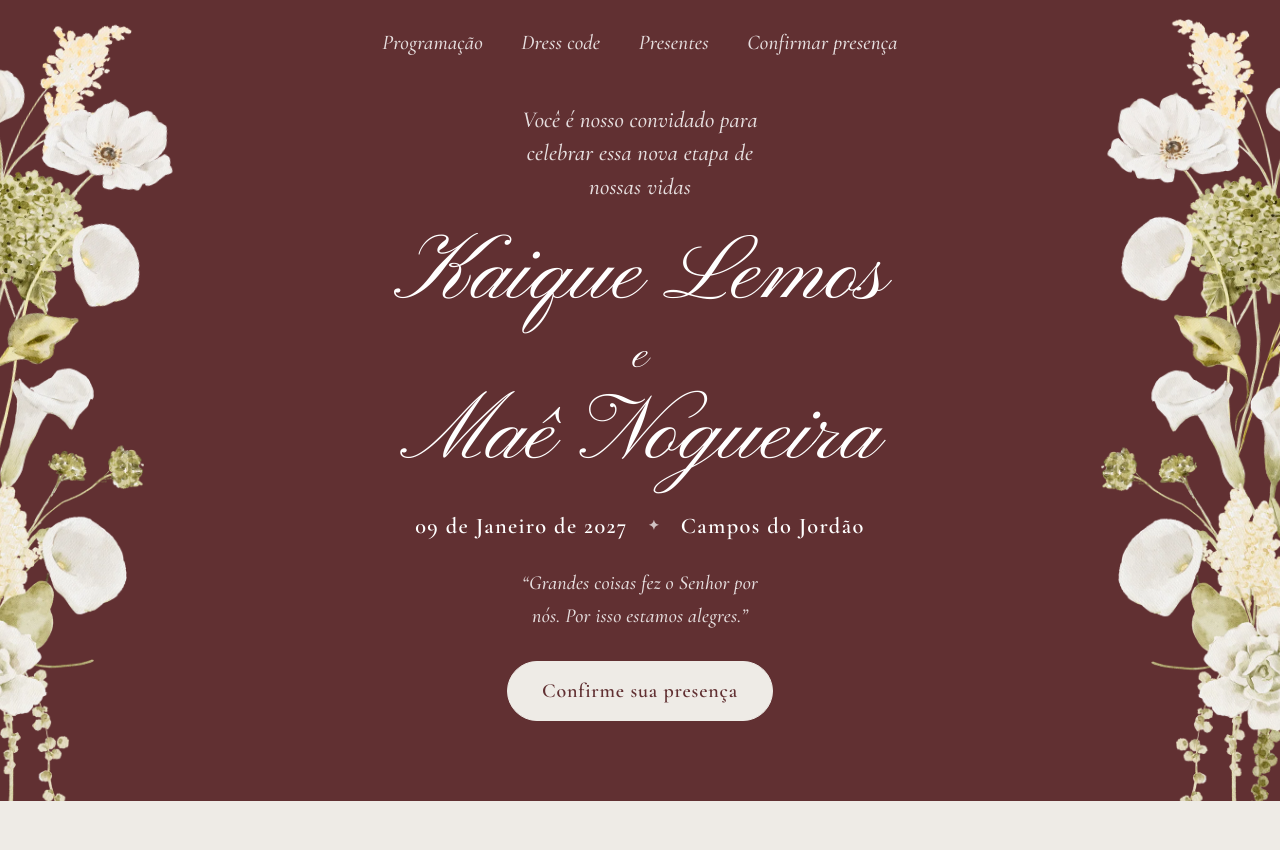
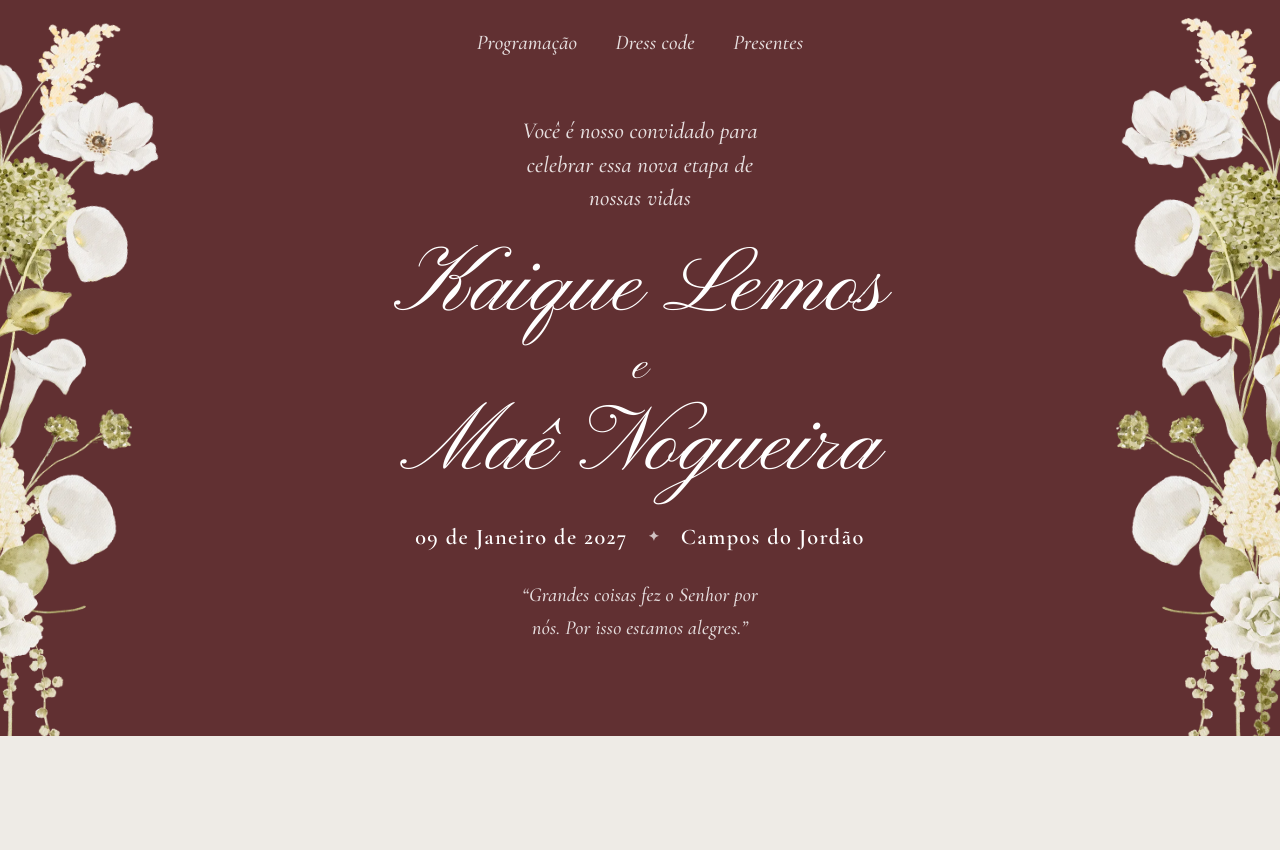
Before and after one commit to kaiquelem04/casamento, a plain HTML site: page index.html in a window 1280 px wide. Shown: the top 850 px of the page. Drawn offline with nearby package versions, Linux system fonts and the light colour scheme.

Commit message:
Deixa o botão de confirmar presença só no rodapé
Co-Authored-By: Claude Opus 5 <noreply@anthropic.com>

```diff
--- a/estilo.css
+++ b/estilo.css
@@ -354,7 +354,6 @@ a {
 .botao-largo { width: 100%; }
 .botao-claro { background: var(--papel); border-color: var(--papel); color: var(--vinho); }
 .botao-claro:hover { background: var(--branco); border-color: var(--branco); }
-.capa .botao-claro { margin-top: 6px; }
 .rodape-botao { margin-top: 18px; }
 
 /* ---------- Janela de presentes ---------- */
--- a/index.html
+++ b/index.html
@@ -43,7 +43,6 @@
       <a href="#programacao">Programação</a>
       <a href="#dress-code">Dress code</a>
       <a href="#presentes">Presentes</a>
-      <a href="https://docs.google.com/forms/d/e/1FAIpQLSfrG4dv8Hcm9rx-ym1xa2u4WnbqPtX0x_8tNT4JmWpkgHbNkg/viewform?usp=publish-editor" target="_blank" rel="noopener">Confirmar presença</a>
     </nav>
 
     <div class="capa-conteudo">
@@ -59,7 +58,6 @@
         <span>Campos do Jordão</span>
       </p>
       <p class="versiculo">“Grandes coisas fez o Senhor por nós. Por isso estamos alegres.”</p>
-      <a class="botao botao-claro" href="https://docs.google.com/forms/d/e/1FAIpQLSfrG4dv8Hcm9rx-ym1xa2u4WnbqPtX0x_8tNT4JmWpkgHbNkg/viewform?usp=publish-editor" target="_blank" rel="noopener">Confirme sua presença</a>
     </div>
   </header>
 
```
